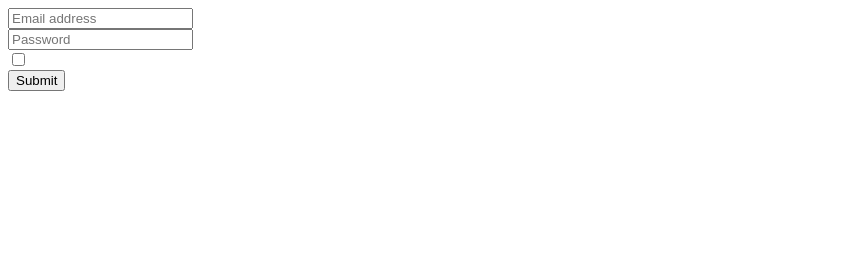
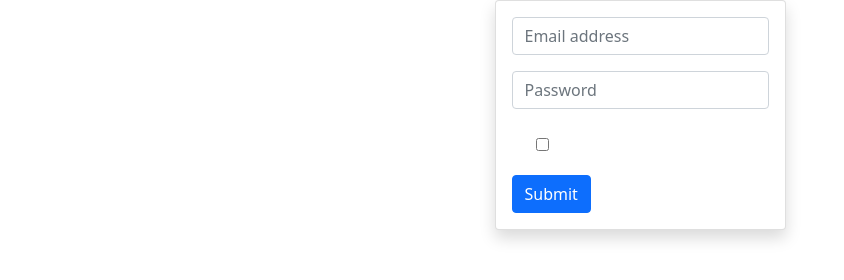
Before and after one commit to aminmoji/RECIPE-SEARCH-ENGINE, a plain HTML site: page login.html in a window 1280 px wide. Shown: the whole page, without its empty margins (0-844 px from the left). Drawn offline with nearby package versions, Linux system fonts and the light colour scheme.

Commit message:
Works on login and signup pages

```diff
--- a/login.html
+++ b/login.html
@@ -4,7 +4,9 @@
     <meta charset="UTF-8">
     <meta http-equiv="X-UA-Compatible" content="IE=edge">
     <meta name="viewport" content="width=device-width, initial-scale=1.0">
-    <title>Document</title>
+    <link href="https://cdn.jsdelivr.net/npm/bootstrap@5.0.2/dist/css/bootstrap.min.css" rel="stylesheet" integrity="sha384-EVSTQN3/azprG1Anm3QDgpJLIm9Nao0Yz1ztcQTwFspd3yD65VohhpuuCOmLASjC" crossorigin="anonymous">
+    <link rel="stylesheet" href="./CSS/style.css">
+    <title>Login Into Your Account</title>
 </head>
     <body>
         <div class="container d-flex justify-content-center align-items-center">
```
